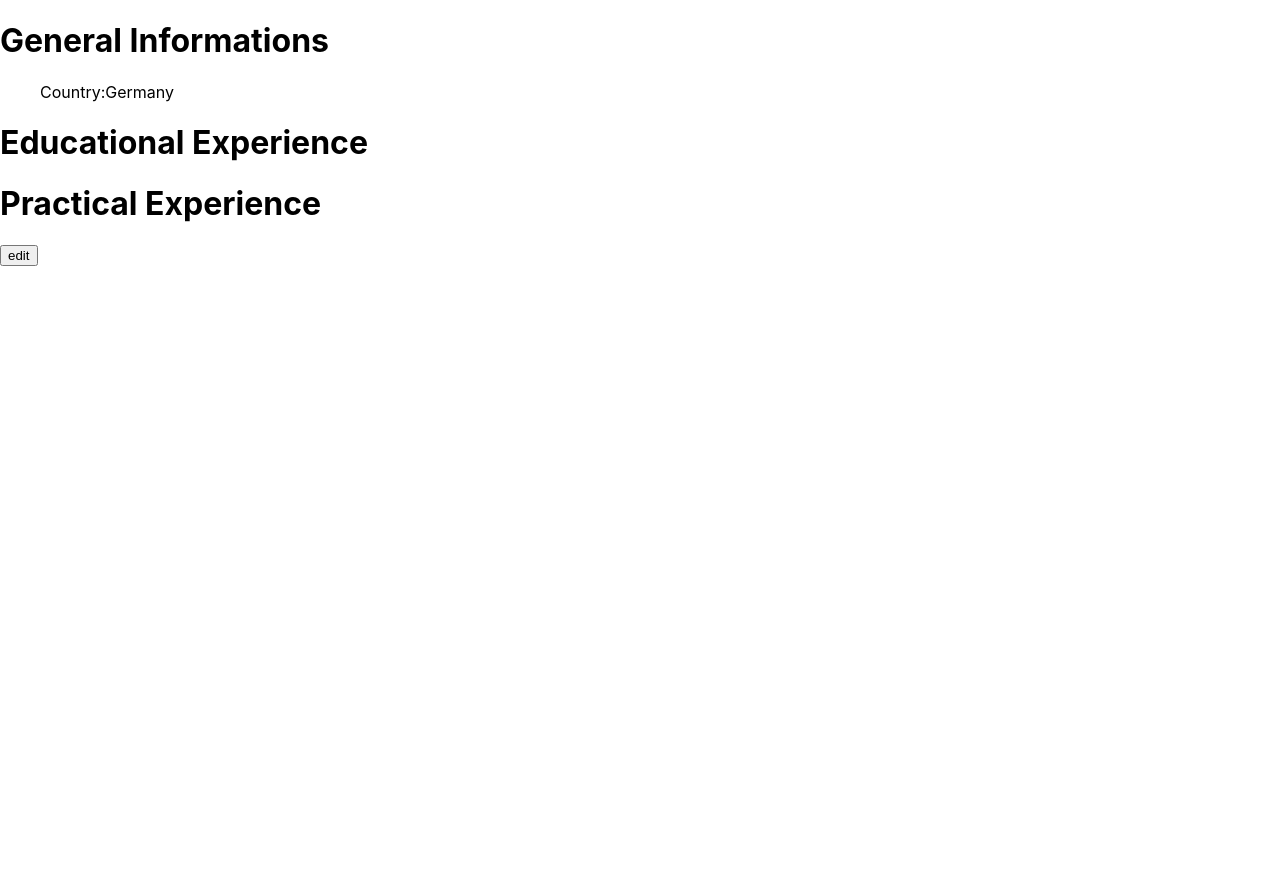
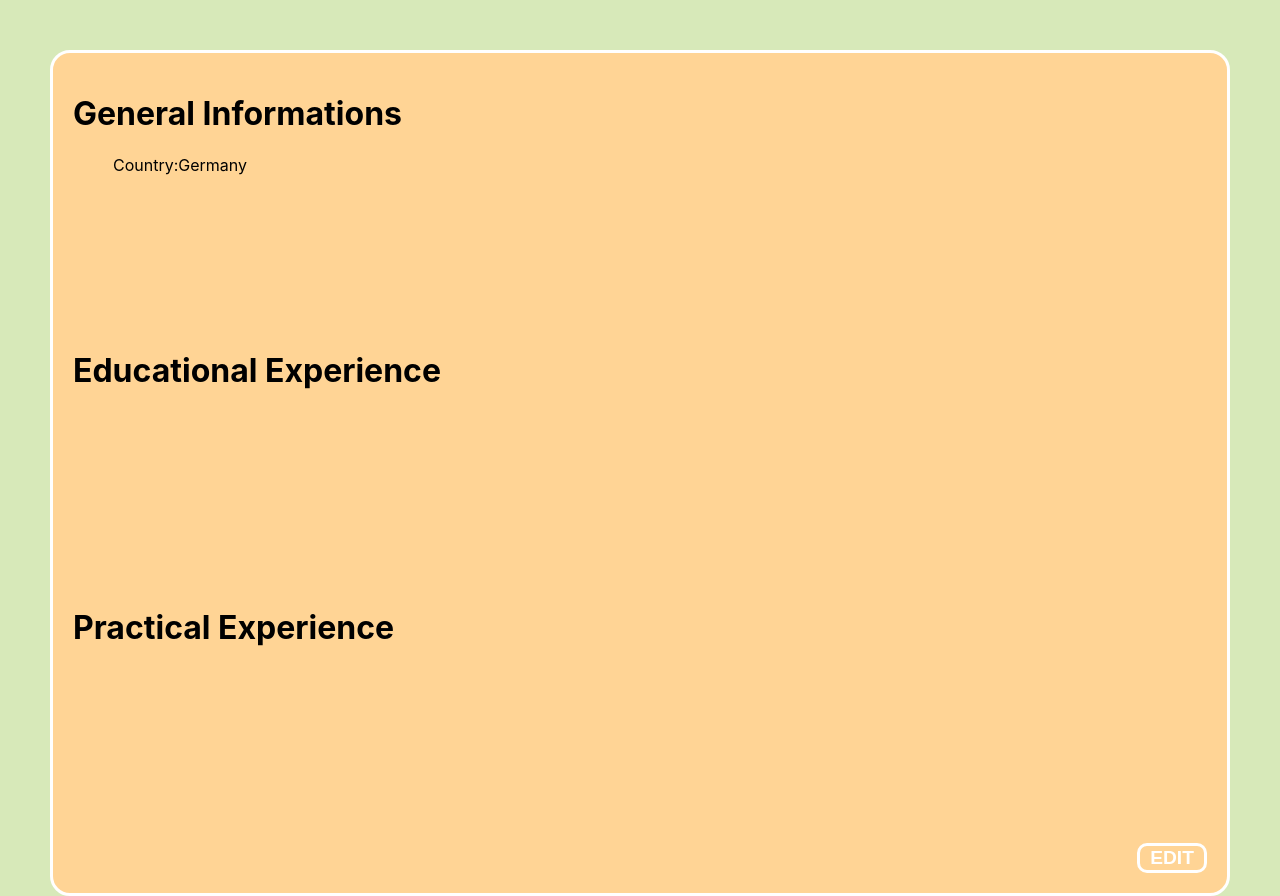
Before and after one commit to Stonehagen/odin-cv-project, a React (Create React App) app: page / in a window 1280 px wide. Before the commit the page ends 800 px from the top, so only its background shows below. Built offline with nearby package versions, Linux system fonts and the light colour scheme.

Commit message:
add some styling

```diff
--- a/src/App.js
+++ b/src/App.js
@@ -64,7 +64,7 @@ class App extends Component {
 
   render() {
     return (
-      <div>
+      <div className='App'>
         <Information
           info={this.state.info}
           inEditMode={this.state.inEditMode}
@@ -73,7 +73,7 @@ class App extends Component {
         />
         <Educational />
         <Practical />
-        <button onClick={this.toggleChangeEditMode}>edit</button>
+        <button className='edit-btn' onClick={this.toggleChangeEditMode}>EDIT</button>
       </div>
     );
   }
--- a/src/styles/App.css
+++ b/src/styles/App.css
@@ -1,42 +1,73 @@
-.App {
-  text-align: center;
+:root {
+  --palette-color-1: #D7E9B9;
+  --palette-color-2: #FFFBAC;
+  --palette-color-3: #FFD495;
+  --palette-color-4: #FAAB78;
 }
 
-.App-logo {
-  height: 40vmin;
-  pointer-events: none;
+html {
+  background-color: var(--palette-color-1);
+  height: 100vh;
 }
 
-@media (prefers-reduced-motion: no-preference) {
-  .App-logo {
-    animation: App-logo-spin infinite 20s linear;
-  }
+body {
+  height: 100%;
 }
 
-.App-header {
-  background-color: #282c34;
-  min-height: 100vh;
-  display: flex;
-  flex-direction: column;
-  align-items: center;
-  justify-content: center;
-  font-size: calc(10px + 2vmin);
-  color: white;
+#root {
+  height: 100%;
 }
 
-.App-link {
-  color: #61dafb;
+.App {
+  margin: 50px;
+  height: 800px;
+  display: grid;
+  grid-template-rows: 1fr 1fr 1fr 30px;
+  padding: 20px;
+  background-color: var(--palette-color-3);
+  border-radius: 20px;
+  border: 3px solid white;
 }
 
-@keyframes App-logo-spin {
-  from {
-    transform: rotate(0deg);
-  }
-  to {
-    transform: rotate(360deg);
-  }
+.edit-btn {
+  width: 70px;
+  height: 30px;
+  border-radius: 10px;
+  border: 3px solid white;
+  color: white;
+  background-color: var(--palette-color-3);
+  font-weight: 600;
+  font-size: 1.2em;
+  justify-self: end;
+}
+
+button {
+  idth: 70px;
+  height: 30px;
+  border-radius: 10px;
+  border: 3px solid white;
+  color: white;
+  background-color: var(--palette-color-3);
+  font-weight: 600;
+  font-size: 1.2em;
+  justify-self: end;
+}
+
+.edit-btn:hover {
+  background-color: var(--palette-color-4);
+  cursor: pointer;
 }
 
 ul {
   list-style: none;
 }
+
+li {
+  display: grid;
+  grid-template-columns: 150px 1fr;
+}
+
+li > div {
+  display: grid;
+  grid-template-columns: 300px 50px;
+}
```
